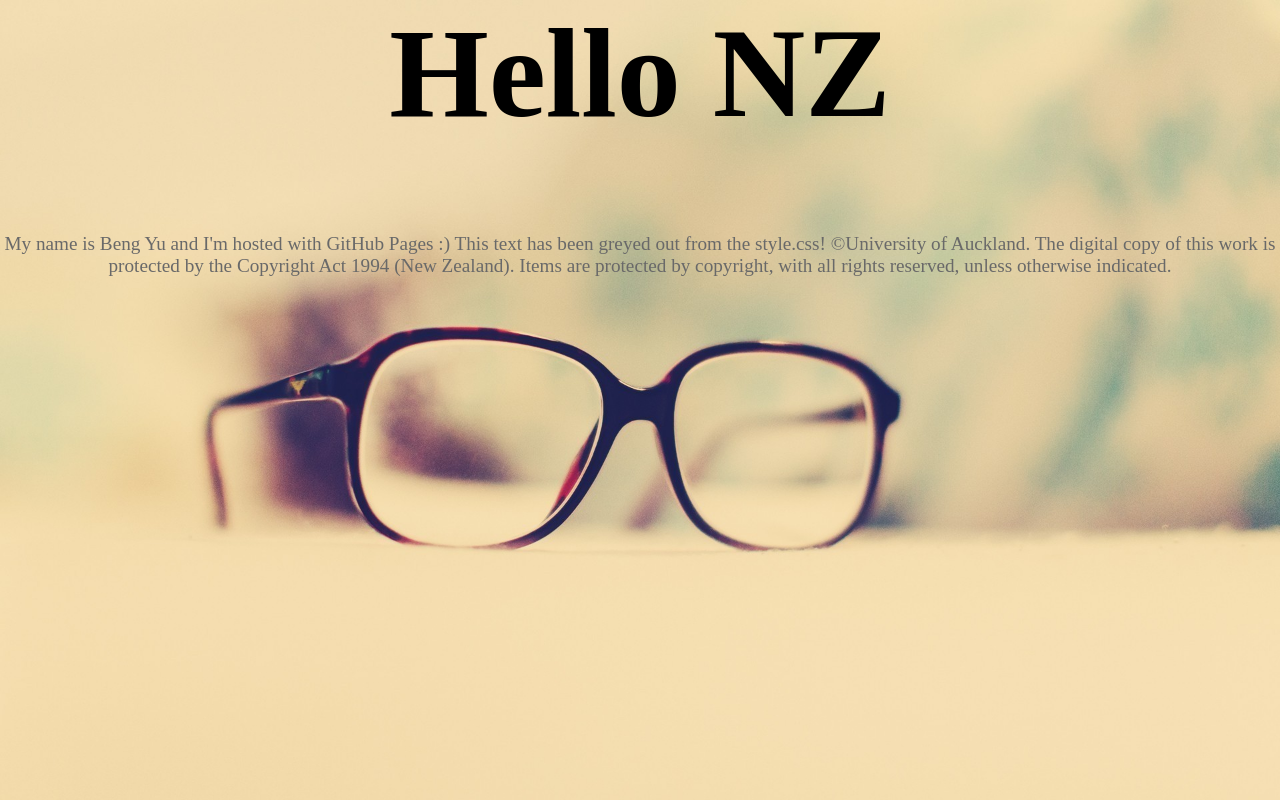
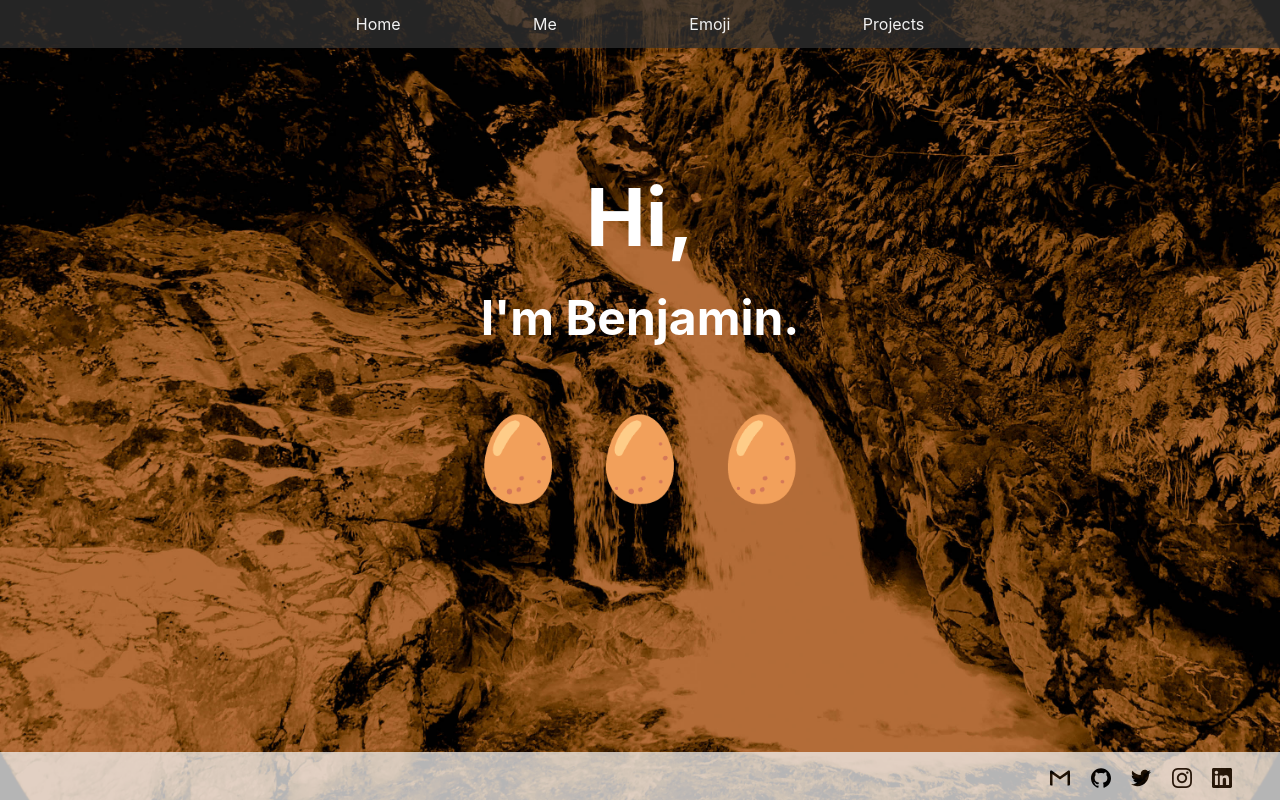
Before and after one commit to NZbengbeng/NZbengbeng.github.io, a plain HTML site: page index.html in a window 1280 px wide. Drawn offline with Linux system fonts and the light colour scheme.

Commit message:
EDITED: Made incredible progress on website

```diff
--- a/index.html
+++ b/index.html
@@ -1,22 +1,65 @@
 <!DOCTYPE html>
 <html>
-<head>
-	<link rel="stylesheet" type="text/css" href="style.css" media="screen" />
-</head>
-<style>
-img {
-	width:50%;
-}
-</style>
-<body>
-<div class="bg">
-	<h1>Hello NZ</h1>
-	<p>My name is Beng Yu and I'm hosted with GitHub Pages :)
-	This text has been greyed out from the style.css!
+  <head>
+    <meta charset="utf-8">
+    <meta name="viewport" content="width=device-width, initial-scale=1, maximum-scale=1">
+    <title>Benjamin Yu - Home</title>
+    <link href="static/style.css" rel="stylesheet" />
+    <link href="https://fonts.googleapis.com/css?family=Roboto:300:400:700" rel="stylesheet">
+    <link rel="icon" href="http://example.com/favicon.png">
+    <script src="js/home.js" async></script>
+  </head>
+  <body>
+    <div id="container">
+      <div id="wrap">
+        <nav class="nav">
+          <ul>
+            <li><a href="index.html">Home</a></li>
+            <li><a href="me.html">Me</a></li>
+            <li><a href="emoji-blog.html">Emoji</a></li>
+            <li><a href="projects.html">Projects</a></li>
+          </ul>
+        </nav>
 
-	&copy;University of Auckland. The digital copy of this work is protected by the Copyright Act 1994 (New Zealand). Items are protected by copyright, with all rights reserved, unless otherwise indicated.</p>
-
-</div>
-
-</body>
+        <div class="main">
+          <h1 class="generated run" id="animate">Hi,</h1>
+          <h1 class="generated" id="static">I'm Benjamin.</h1>
+          <h2 class="egg-view">
+          	<span>🥚</span>
+          	<span>🥚</span>
+          	<span>🥚</span>
+          </h2>
+          <section class="bottom-bar">
+            <ul>
+              <li>
+                <a href="mailto:jilada.eccleston@gmail.com">
+                    <img class="icon-images" src="static/images/gmail.svg">
+                </a>
+              </li>
+              <li>
+                <a href="https://github.com/jilaada">
+                  <img class="icon-images" src="static/images/github.svg">
+                </a>
+              </li>
+              <li>
+                <a href="https://twitter.com/jilododo">
+                  <img class="icon-images" src="static/images/twitter.svg">
+                </a>
+              </li>
+              <li>
+                <a href="https://www.instagram.com/jilaada/">
+                  <img class="icon-images" src="static/images/instagram.svg">
+                </a>
+              </li>
+              <li>
+                <a href="https://www.linkedin.com/in/jilada-eccleston/">
+                  <img class="icon-images" src="static/images/linkedin.svg">
+                </a>
+              </li>
+            </ul>
+          </section>
+        </div>
+      </div>
+    </div>
+  </body>
 </html>
--- /dev/null
+++ b/static/me-style.css
@@ -0,0 +1,70 @@
+html, body {
+  background-color: rgb(50, 50, 50);
+}
+
+.title {
+  color: #FB4D54;
+  text-align: center;
+  font-size: 200%;
+  padding: 1.5rem;
+  margin-left: 10%;
+  margin-right: 10%;
+}
+
+.title h1 {
+  margin: 0.5rem 0;
+  background: linear-gradient(#FB4D6B, #FC642E);
+  -webkit-background-clip: text;
+  -webkit-text-fill-color: transparent;
+}
+
+.wrapper {
+  display: grid;
+  grid-template-columns: 100%;
+  background-color: #000000 none;
+  color: #444;
+  margin: 0 10% 3rem 10%;
+}
+
+.box {
+  background-color: none;
+  color: #B8B8B8;
+  padding: 0.5rem 1.5rem;
+  text-align: center;
+
+}
+
+.large-title {
+  font-size: 3.5rem;
+  color: #B8B8B8;
+}
+
+.left-text {
+  color: #F9F0EC;
+  font-size: 2rem;
+  border-left: 5px solid #FC642E;
+  padding-left: 0.75rem;
+}
+
+p {
+  margin: 0;
+  padding: 0.5rem 0;
+  text-align: left;
+}
+
+.small-text {
+  color: #858585;
+  font-size: 1.5rem;
+  margin: 0;
+  padding: 0.5rem 0;
+  text-align: left;
+}
+
+.quote-text {
+  font-size: 1.25rem;
+  font-style: italic;
+  border-left: 5px solid #FC642E;
+  padding-left: 0.75rem;
+  padding-top: 1rem;
+  padding-bottom: 1rem;
+}
--- /dev/null
+++ b/static/style.css
@@ -0,0 +1,157 @@
+/* Animations */
+@keyframes switch-text {
+  0%  {opacity: 0;}
+  50% {opacity: 1;}
+  75% {opacity: 1;}
+  100% {opacity: 0;}
+}
+
+@keyframes highlight {
+  from {
+    background-color: #323232;
+    background-color: rgba(50, 50, 50, 0.75);
+  }
+  to {
+    background-color: rgb(160, 78, 31);
+    background-color: rgba(160, 78, 31, 0.75);
+  }
+}
+
+html, body, #container, #wrap, .main {
+  min-height: 100%;
+}
+
+div {
+  margin: 0;
+}
+
+#container {
+  background-image: url("images/background-image.jpg");
+  background-size: cover;
+}
+
+html, body {
+  height: 100%;
+  background-color: #323232;
+  --accent-color: #8a8a8a;
+  --text-color: #000;
+  --nav-text-color: #f2f2f2;
+  margin: 0;
+  padding: 0;
+}
+
+body, button {
+  font-family: -apple-system,BlinkMacSystemFont, 'Segoe UI', Roboto, Oxygen, Ubuntu, Cantarell, 'Open Sans', 'Helvetica Neue', sans-serif;
+}
+
+#animate.run {
+  animation: switch-text 2s 1;
+  min-height: 120px;
+  font-size: 5rem;
+}
+
+.generated {
+  color: white;
+  margin: 0;
+  padding: 15vh 0 0 0;
+  text-align: center;
+  font-size: 3rem;
+  min-height: 80px;
+}
+
+.egg-view {
+  margin: 0;
+  padding: 5vh 0 0 0;
+  text-align: center;
+  font-size: 5.125rem;
+  min-height: 70px;
+}
+
+#static {
+  padding: 0;
+}
+
+a {
+  color: var(--accent-color);
+  text-decoration: none;
+}
+
+.nav {
+  width: 100%;
+  --nav-height: 3rem;
+  text-align: center;
+  background-color: rgb(50, 50, 50);
+  background-color: rgba(50, 50, 50, 0.75);
+  line-height: var(--nav-height);
+  position: fixed;
+  top: 0;
+  height: var(--nav-height);
+}
+
+.main {
+  padding-top: 3rem;
+}
+
+.nav ul {
+  list-style-type: none;
+  margin: 0;
+  padding: 0;
+}
+.nav li {
+  display: inline-block;
+  font-size: 100%;
+  padding: 0 5%;
+  opacity: 1;
+}
+.nav a {
+  color: var(--nav-text-color);
+}
+.nav a:hover {
+  color: var(--accent-color);
+}
+
+.botton-bar ul {
+  list-style-type: none;
+}
+
+.bottom-bar li {
+  display: inline-block;
+  padding: 0 0.5rem;
+  font-size: 0.75rem;
+}
+
+.bottom-bar {
+  position: fixed;
+  background-color: #f2f2f2;
+  right: 0;
+  bottom: 0;
+  left: 0;
+  padding-right: 40px;
+  text-align: right;
+  opacity: 0.75;
+  height: 3rem;
+}
+
+.icon-images {
+  width: 20px;
+  height: auto;
+  transition: transform 0.2s ease-out;
+}
+
+.icon-images:hover {
+  transform: scale(1.2);
+}
+
+.wrapper {
+  display: grid;
+  grid-template-columns: 100%;
+  grid-gap: 1rem;
+  background-color: #000000 none;
+  color: #444;
+  margin: 0 10% 3rem 10%;
+}
+
+.box {
+  padding: 20px;
+  text-align: center;
+}
--- a/style.css
+++ /dev/null
@@ -1,33 +0,0 @@
-p {
-	font-size: 120%;
-	color: dimgray;
-	padding: none;
-	text-align: center;
-	vertical-align: middle;
-}
-
-body, html {
-    height: 100%;
-    margin: 0;
-}
-
-h1{
-	font-size: 8rem;
-	padding: 0;
-	margin-top: 0;
-	text-align: center;
-	vertical-align: middle;
-}
-
-.bg {
-    /* The image used */
-    background-image: url("glasses.jpg");
-
-    /* Full height */
-    height: 100%;
-
-    /* Center and scale the image nicely */
-    background-position: center;
-    background-repeat: no-repeat;
-    background-size: cover;
-}
```
Also changed, not shown: sexy.js (+46 -1 lines), static/images/background-image.jpg (added), static/images/github.svg (added), static/images/gmail.svg (added), static/images/instagram.svg (added), static/images/linkedin.svg (added), static/images/twitter.svg (added).
